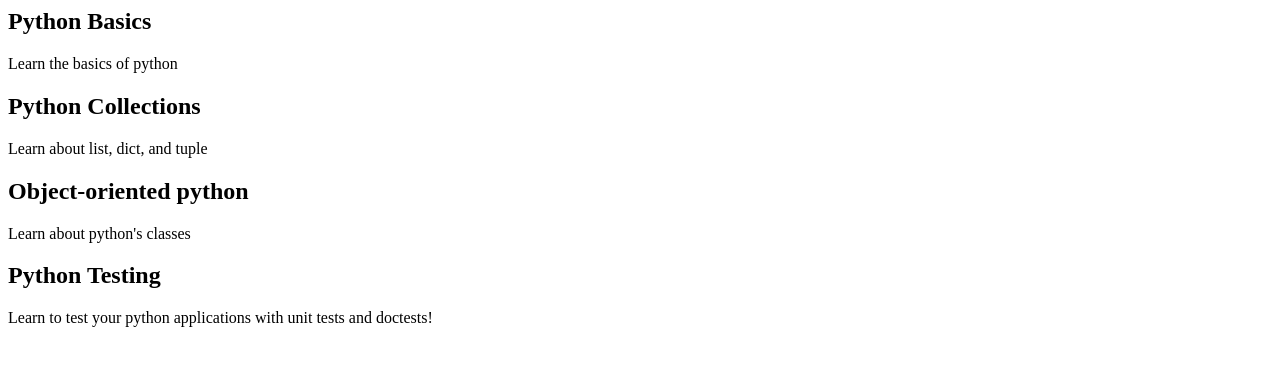
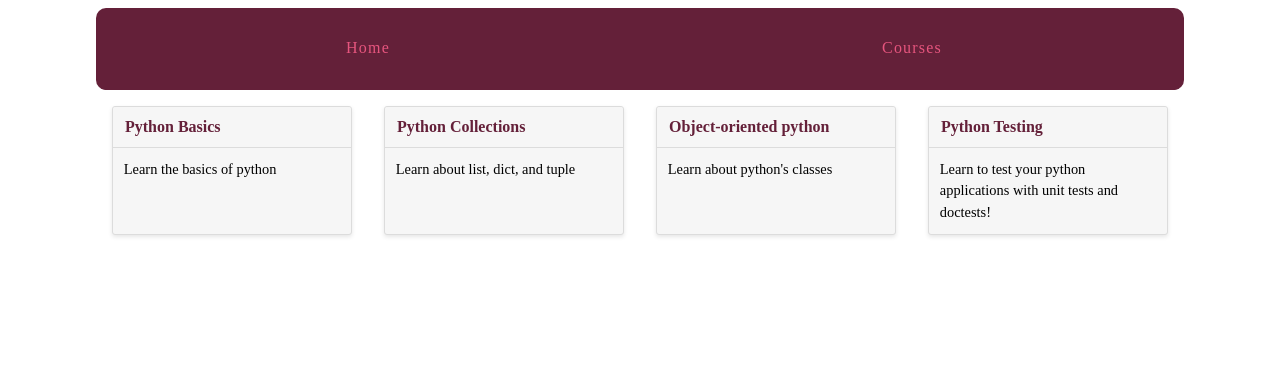
Before and after one commit to lorimccurry/learning_site, a Django app: page /courses/ in a window 1280 px wide. Shown: the top 366 px of the page. Run offline with Django 3.2, Linux system fonts and the light colour scheme; data comes from the database, SQL or seed files in the repository; both versions use the stored data as it was after the commit; parts of the project's set-up code (start-up, migrations or seed data) failed here and were passed over.

Commit message:
Adding content field, named references, building out html, adding step detail

```diff
--- a/courses/models.py
+++ b/courses/models.py
@@ -12,6 +12,7 @@ class Course(models.Model):
 class Step(models.Model):
     title = models.CharField(max_length=255)
     description = models.TextField()
+    content = models.TextField(blank=True, default='')
     order = models.IntegerField(default=0)
     course =  models.ForeignKey(Course)
 
--- a/courses/templates/courses/course_detail.html
+++ b/courses/templates/courses/course_detail.html
@@ -9,7 +9,9 @@
 
   <section>
     {% for step in course.step_set.all %}
-      <h3>{{ step.title }}</h3>
+    <h3>
+      <a href="{% url 'step' course_pk=step.course.pk step_pk=step.pk %}">{{ step.title }}</a>
+    </h3>
       {{ step.description }}
     {% endfor %}
   </section>
--- a/courses/templates/courses/course_list.html
+++ b/courses/templates/courses/course_list.html
@@ -1,4 +1,16 @@
-{% for course in courses %}
-<h2>{{ course.title }}</h2>
-{{ course.description }}
-{% endfor %}
+{% extends 'layout.html' %}
+
+{% block title %}Available Courses{% endblock %}
+
+{% block content %}
+<div class="cards">
+  {% for course in courses %}
+  <div class="card">
+    <header> <a href="{% url 'course' pk=course.pk %}">{{ course.title }}</a></header>
+    <div class="card-copy">
+      {{ course.description }}
+    </div>
+  </div>
+  {% endfor %}
+</div>
+{% endblock %}
--- a/courses/urls.py
+++ b/courses/urls.py
@@ -3,6 +3,8 @@ from django.conf.urls import url
 from . import views
 
 urlpatterns = [
-    url(r'^$', views.course_list),
-    url(r'(?P<pk>\d+)/$', views.course_detail),
+    url(r'^$', views.course_list, name='list'),
+    url(r'(?P<course_pk>\d+)/(?P<step_pk>\d+)/$', views.step_detail,
+        name='step'),
+    url(r'(?P<pk>\d+)/$', views.course_detail, name='course'),
 ]
--- a/courses/views.py
+++ b/courses/views.py
@@ -1,6 +1,6 @@
 from django.shortcuts import get_object_or_404, render
 
-from .models import Course
+from .models import Course, Step
 
 def course_list(request):
     courses = Course.objects.all()
@@ -9,3 +9,7 @@ def course_list(request):
 def course_detail(request, pk):
     course = get_object_or_404(Course, pk=pk)
     return render(request, 'courses/course_detail.html', {'course': course})
+
+def step_detail(request, course_pk, step_pk):
+    step = get_object_or_404(Step, course_id=course_pk, pk=step_pk)
+    return render(request, 'courses/step_detail.html', {'step': step})
--- a/templates/layout.html
+++ b/templates/layout.html
@@ -9,6 +9,10 @@
   </head>
   <body>
     <div class="site-container">
+      <nav>
+        <a href="{% url 'views.home' %}">Home</a>
+        <a href="{% url 'courses.views.course_list' %}">Courses</a>
+      </nav>
       {% block content %}{% endblock %}
     </div>
   </body>
```
Also changed, not shown: courses/templates/courses/step_detail.html (added, +11 -0 lines), courses/migrations/0003_auto_20150819_2100.py (added), db.sqlite3, 4 other files.
